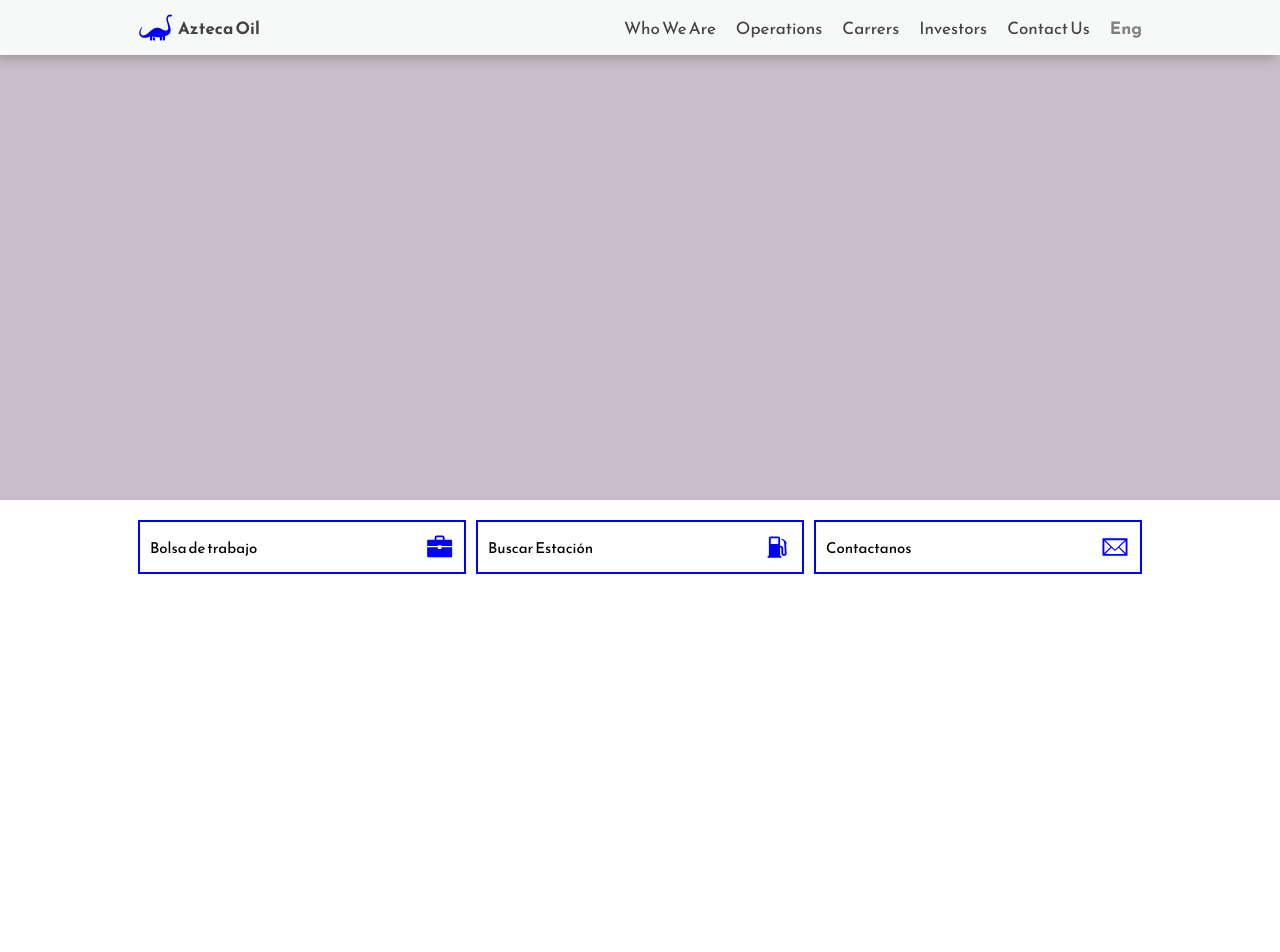
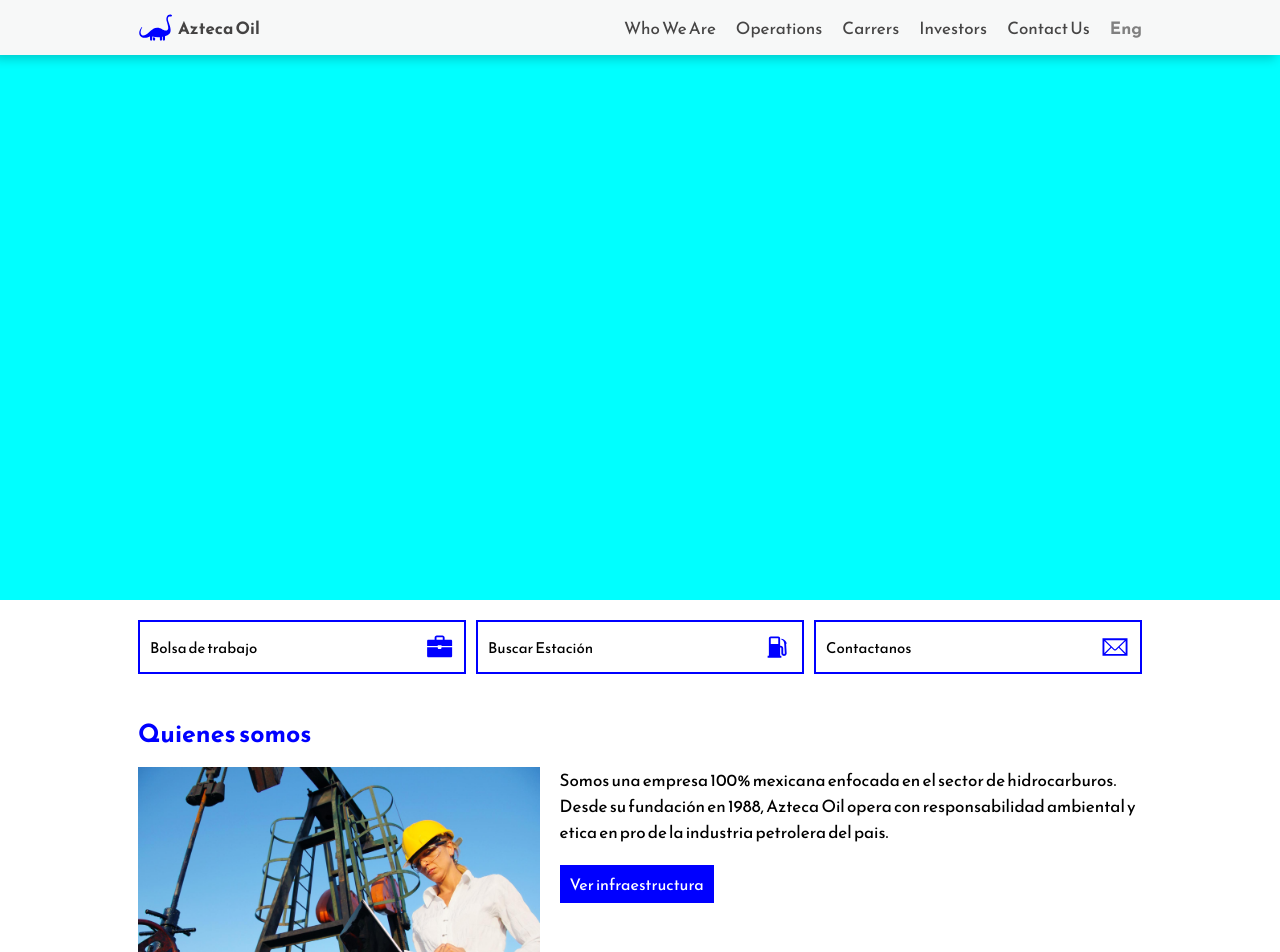
Before and after one commit to EddBeltran/oil-company-website, a React (Create React App) app: page / in a window 1280 px wide. Shown: the top 952 px of the page. Before the commit the page ends 800 px from the top, so only its background shows below. Built offline with nearby package versions, Linux system fonts and the light colour scheme.

Commit message:
Modificación al componente quienes somos

```diff
--- a/src/App.js
+++ b/src/App.js
@@ -14,6 +14,7 @@ import HeroSlider from './components/HeroSlider/HeroSlider';
 import useObserver from './hooks/useObserver'
 import { useEffect } from 'react'
 import HeroLinks from './components/HeroLinks';
+import WhoWeAre from './components/WhoWeAre';
 
 
 
@@ -43,6 +44,7 @@ function App(){
             <Header />
             <HeroSlider />
             <HeroLinks />
+            <WhoWeAre />
         </div>
     )
 }
--- a/src/components/HeroSlider/HeroSlider.js
+++ b/src/components/HeroSlider/HeroSlider.js
@@ -2,7 +2,7 @@ import React from 'react'
 
 function HeroSlider() {
   return (
-    <div className='sam-bro'> hello from HeroSlider</div>
+    <div className='sam'> hello from HeroSlider</div>
   )
 }
 
--- a/src/components/UI/Button.js
+++ b/src/components/UI/Button.js
@@ -1,8 +1,8 @@
 import React from 'react'
 
-function Button(props) {
+function Button({text, buttonStyle}) {
   return (
-    <button className='btn'>{props.text}</button>
+    <button className={`btn btn--${buttonStyle}`}>{text}</button>
   )
 }
 
--- /dev/null
+++ b/src/components/UI/HeadSection.js
@@ -0,0 +1,12 @@
+import React from 'react'
+
+function HeadSection({title, text, type}) {
+  return (
+    <div className={`head-section head-section--${type}`}>
+      <h2 className='head-section__title'>{title}</h2>
+      {text && <p className='head-section__text'>{text}</p>}
+    </div>
+  )
+}
+
+export default HeadSection
--- /dev/null
+++ b/src/components/WhoWeAre.js
@@ -0,0 +1,23 @@
+import React from 'react'
+import ImgAboutUs from '../assets/images/petroleum-engineer.jpg'
+import Button from './UI/Button'
+import HeadSection from './UI/HeadSection'
+
+function WhoWeAre() {
+  return (
+    <section className='block'>
+        <div className='small-container'>
+            <HeadSection title="Quienes somos" text={false} type="primary"/>
+            <div className='who-we-are'>
+                <img className='who-we-are__image' src={ImgAboutUs} alt="quienes somos" />
+                <div className='who-we-are__content'>
+                    <p>Somos una empresa 100% mexicana enfocada en el sector de hidrocarburos. Desde su fundación en 1988, Azteca Oil opera con responsabilidad ambiental y etica en pro de la industria petrolera del pais.</p>
+                    <Button text='Ver infraestructura' buttonStyle="primary" />
+                </div>
+            </div>
+        </div>
+    </section>
+  )
+}
+
+export default WhoWeAre
--- a/src/styles/_config.scss
+++ b/src/styles/_config.scss
@@ -23,5 +23,5 @@ body {
 
 img {
     width: 100%;
-    object-fit: contain;
+    object-fit: cover;
 }
--- a/src/styles/_desktop.scss
+++ b/src/styles/_desktop.scss
@@ -89,12 +89,12 @@
     }
 }
 
-.sam-bro {
-    background-color: rgb(199, 191, 199);
-    height: 500px;
+// hero-slider component
+.sam {
+    background-color: aqua;
+    height: 600px;
 }
 
-// hero component
 // .hero {
 //     max-height: 500px;
 //     overflow:hidden;
@@ -150,35 +150,27 @@
     gap: 1rem;
 }
 
+// who we are component
+.who-we-are {
+    display: flex;
+
+    &__image {
+        width: 40%;
+    }
+    &__content {
+        width: 60%;
+        padding-left: 2rem;
+        font-size: 1.7rem;
+        p {
+            padding-bottom: 2rem;
+        }
+    }
+}
 
 
 
 
 
-
-
-
-
-
-
-
-
-
-
-
-// about us component
-.about-us {
-    display: flex;
-
-    &__image {
-        width: 50%;
-    }
-    &__content {
-        width: 50%;
-        padding-left: 1rem;
-        font-size: 1.7rem;
-    }
-}
 
 // facts components
 .fact {
--- a/src/styles/_mobile.scss
+++ b/src/styles/_mobile.scss
@@ -40,10 +40,30 @@
         }
     }
     //hero-slider
+
+
     //hero-links
     .hero-links {
         grid-template-columns: repeat(1, 1fr);
     }
 
+    //who we are
+    .who-we-are {
+        flex-direction: column;
+
+        &__image {
+            width: 100%;
+            max-height: 150px;
+        }
+
+        &__content {
+            padding: 0;
+            width: 100%;
+            p {
+                padding: 2rem 0;
+            }
+        }
+    }
+
 
 }
--- a/src/styles/_utilities.scss
+++ b/src/styles/_utilities.scss
@@ -20,17 +20,7 @@
     }
 
     &-dark {
-        background: green;
-    }
-
-    &__header {
-        font-size: 2.5rem;
-        color: red;
-        padding: 1rem 0;
-    }
-    &__paragraph {
-        font-size: 2rem;
-        color: yellow;
+        background: rgb(2, 14, 2);
     }
 }
 
@@ -40,7 +30,6 @@
     &--1x2 {
         grid-template-columns: repeat(2, 1fr);
     }
-
     &--1x3 {
         grid-template-columns: repeat(3, 1fr);
     }
@@ -58,6 +47,40 @@
     }
 }
 
+
+//UI fragments
+.head-section {
+    margin-bottom: 1.5rem;
+
+    &__title {
+        font-size: 2.5rem;
+    }
+    &__text {
+        font-size: 1.8rem;
+    }
+
+    &--primary {
+        .head-section__title {
+            color: config.$primary-color;
+        }
+        .head-section__text {
+            color: rgb(85, 84, 84);
+        }
+    }
+
+    &--secondary {
+        .head-section__title {
+            color: #fff;
+        }
+        .head-section__text {
+            color: #fff;
+        }
+    }
+}
+
+
+
+
 .icon-container {
     display: flex;
     align-items: center;
@@ -65,11 +88,29 @@
 }
 
 .btn {
-    background-color: red;
-    color: #fff;
     border: 0;
-    padding: 0.5rem 1rem;
+    padding: 0.7rem 1rem;
     width: fit-content;
+    cursor: pointer;
+    font-size: 1.6rem;
+    font-family: config.$font-stack;
+
+    &--primary {
+        background-color: config.$primary-color;
+        color: #fff;
+
+        &:hover {
+            background-color: lighten(config.$primary-color, 10);
+        }
+    }
+    &--secondary {
+        background-color: config.$secondary-color;
+        color: #fff;
+
+        &:hover {
+            background-color: lighten(config.$secondary-color, 10);
+        }
+    }
 }
 
 
```
Also changed, not shown: src/assets/images/petroleum-engineer.jpg (added).
